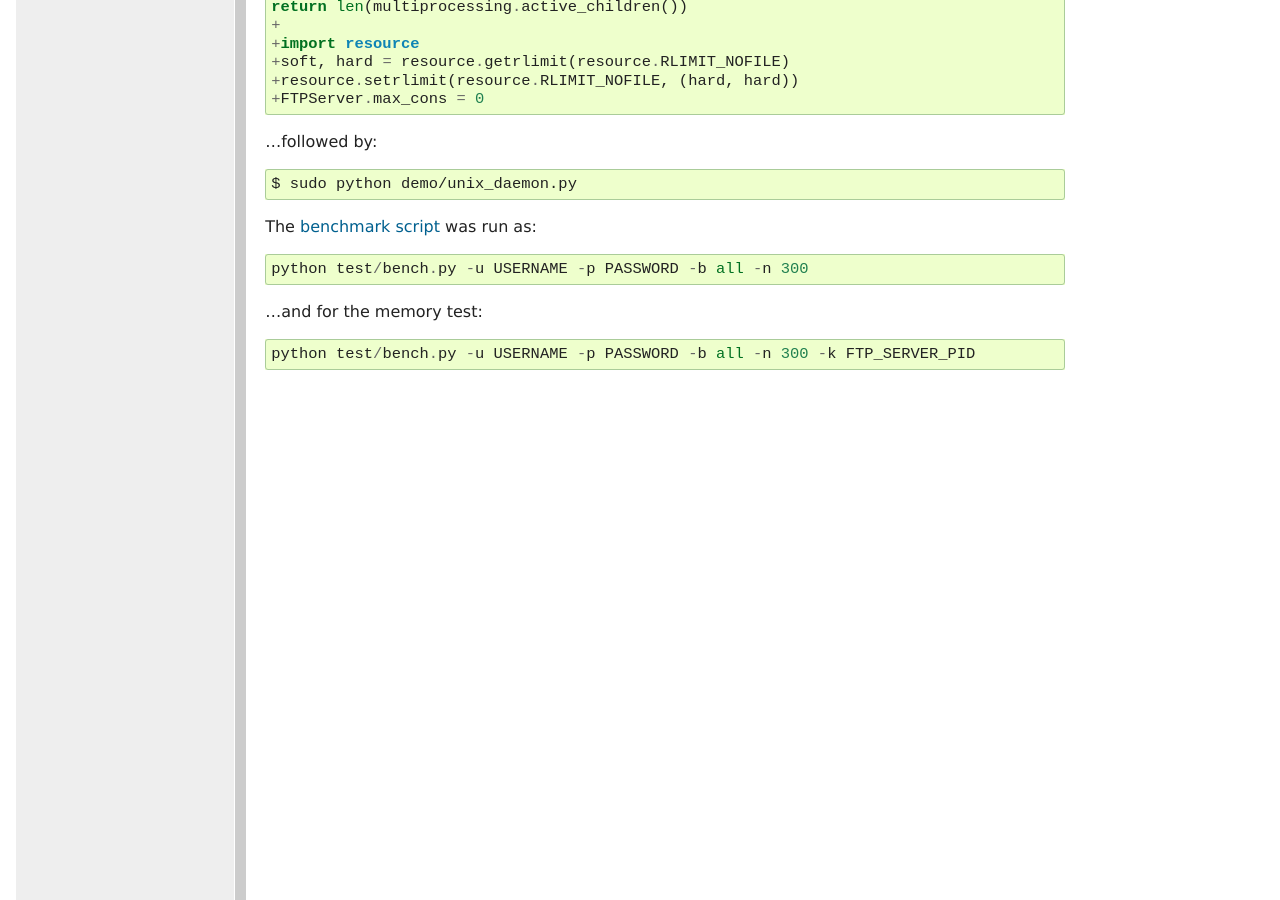
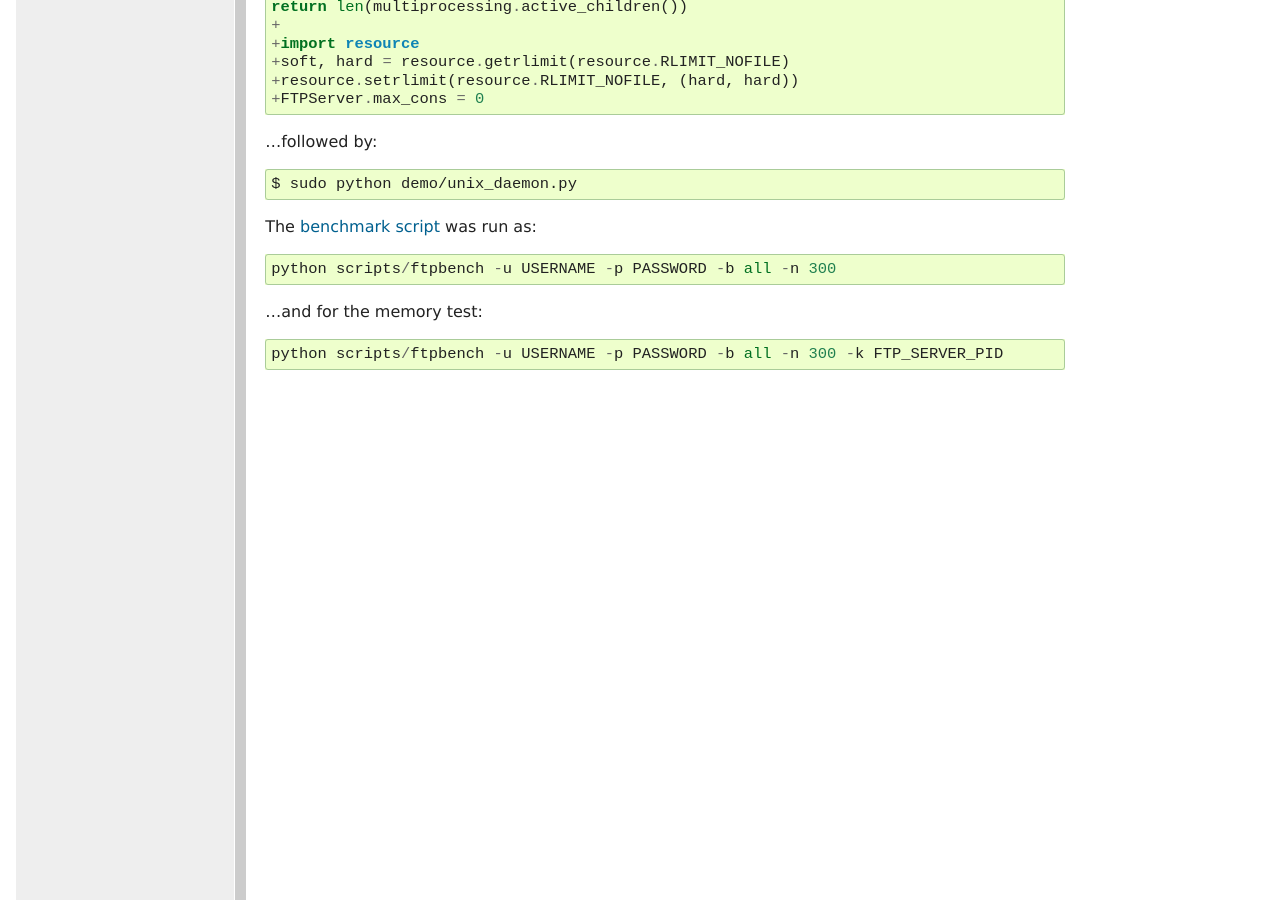
Before and after one commit to giampaolo/pyftpdlib, a Sphinx documentation site: the page built from docs/benchmarks.rst, in a window 1280 px wide and 900 px high, scrolled down 3763 px. Built offline with Sphinx 7.4.7, drawn with Linux system fonts in a browser that asks for light colours; formulas are drawn with MathJax 3.

Commit message:
update bench.py path in documentation

```diff
--- a/README.rst
+++ b/README.rst
@@ -81,7 +81,7 @@ superior to most common UNIX FTP servers. It also scales better since whereas
 vsftpd and proftpd use multiple processes to achieve concurrency, pyftpdlib
 will only use one process and handle concurrency asynchronously (see
 `the C10K problem <http://www.kegel.com/c10k.html>`__). Here are some
-`benchmarks <https://github.com/giampaolo/pyftpdlib/blob/master/test/bench.py>`__
+`benchmarks <https://github.com/giampaolo/pyftpdlib/blob/master/scripts/ftpbench>`__
 made against my Linux 3.0.0 box, Intel core-duo 3.1 Ghz:
 
 pyftpdlib vs. proftpd 1.3.4
--- a/docs/benchmarks.rst
+++ b/docs/benchmarks.rst
@@ -259,16 +259,16 @@ The following patch was applied first:
     $ sudo python demo/unix_daemon.py
 
 
-The `benchmark script <https://github.com/giampaolo/pyftpdlib/blob/master/test/bench.py>`__
+The `benchmark script <https://github.com/giampaolo/pyftpdlib/blob/master/scripts/ftpbench>`__
 was run as:
 
 ::
 
-    python test/bench.py -u USERNAME -p PASSWORD -b all -n 300
+    python scripts/ftpbench -u USERNAME -p PASSWORD -b all -n 300
 
 
 ...and for the memory test:
 
 ::
 
-    python test/bench.py -u USERNAME -p PASSWORD -b all -n 300 -k FTP_SERVER_PID
+    python scripts/ftpbench -u USERNAME -p PASSWORD -b all -n 300 -k FTP_SERVER_PID
```
